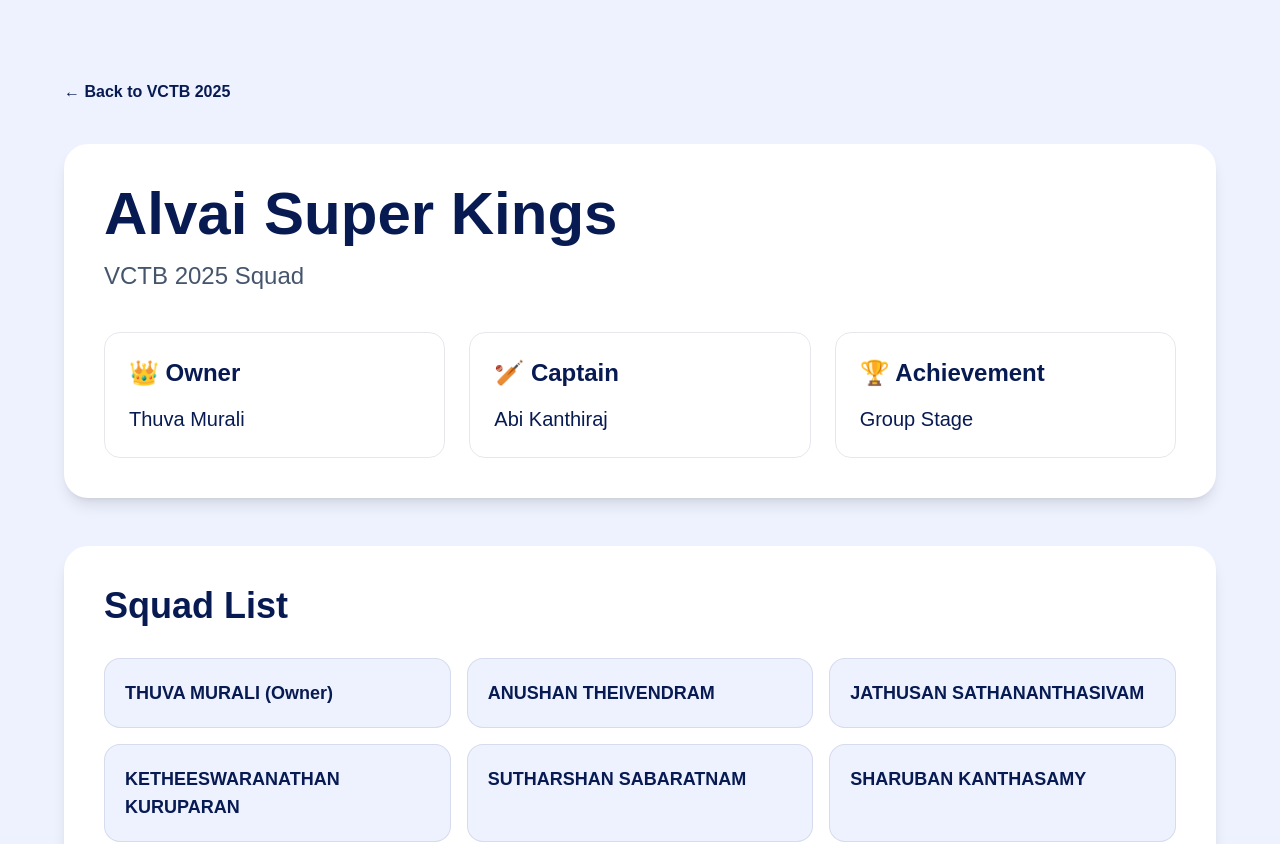
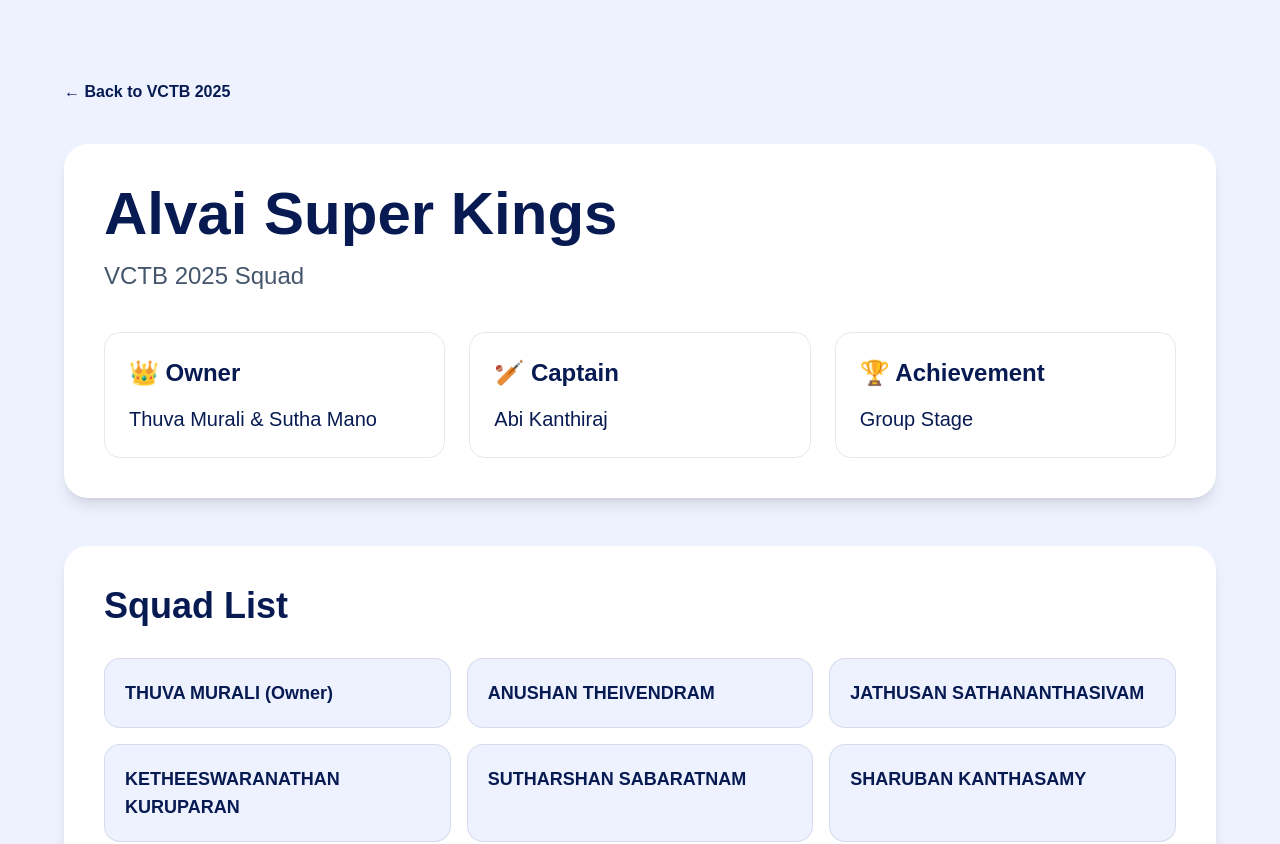
Before and after one commit to thanusan97-blip/spiders-cricket-club, a Next.js app: page /competitions/vctb2025/alvai-super-kings in a window 1280 px wide. Shown: the top 844 px of the page. Built offline with nearby package versions, Linux system fonts and the light colour scheme.

Commit message:
Added Alvai Super Kings squad

```diff
--- a/app/competitions/vctb2025/alvai-super-kings/page.tsx
+++ b/app/competitions/vctb2025/alvai-super-kings/page.tsx
@@ -53,7 +53,7 @@ export default function AlvaiSuperKingsPage() {
               </h2>
 
               <p className="mt-4 text-xl">
-                Thuva Murali
+                Thuva Murali & Sutha Mano
               </p>
             </div>
 
```
